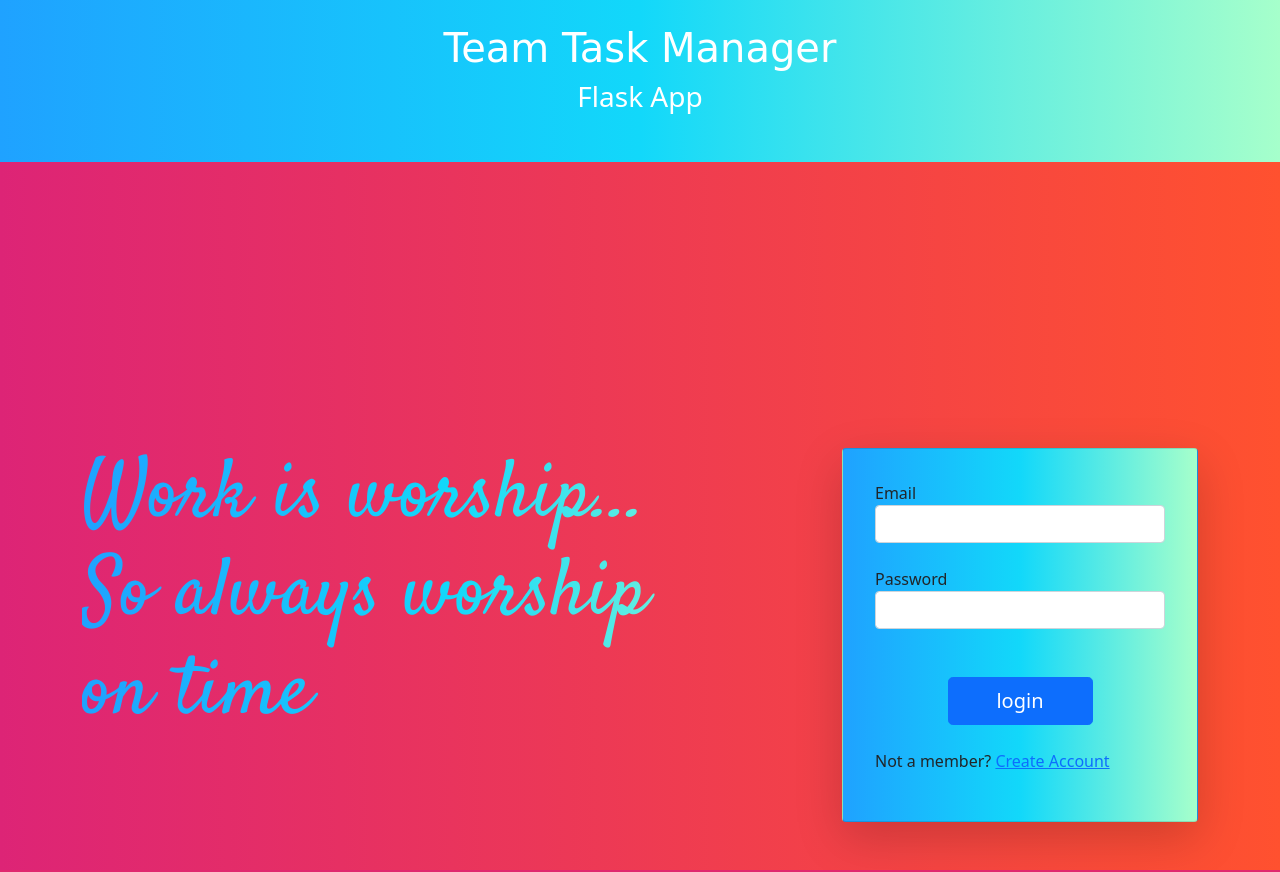
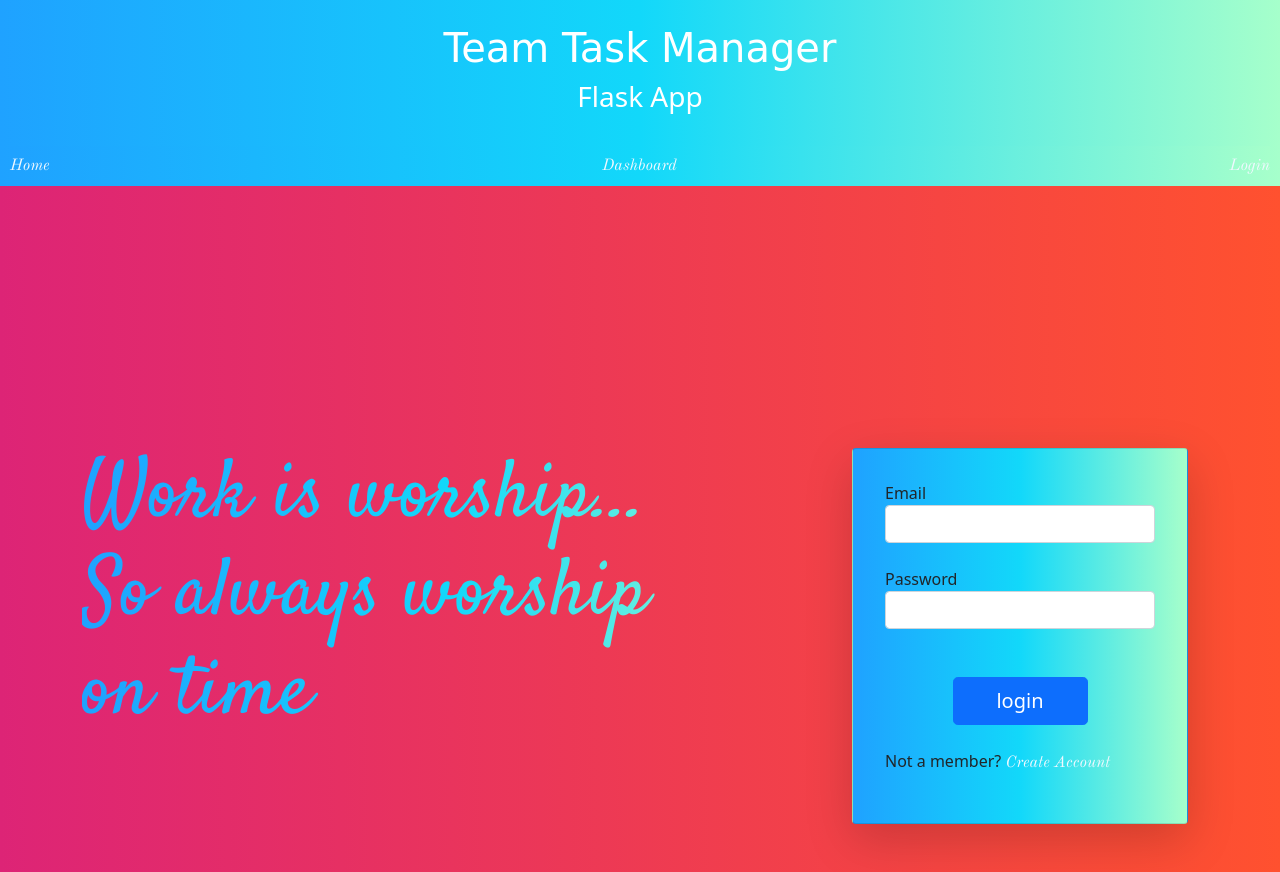
Before and after one commit to akmalsaiyad/team-task-manager, a Flask app: page / in a window 1280 px wide. Run offline with Flask 2, Linux system fonts and the light colour scheme; some libraries are stand-ins or nearby versions; some web fonts are replaced.

Commit message:
"vesion 1"

```diff
--- a/static/css/style.css
+++ b/static/css/style.css
@@ -1,5 +1,7 @@
 @import url('https://fonts.googleapis.com/css2?family=Potta+One&display=swap');
 @import url('https://fonts.googleapis.com/css2?family=Satisfy&display=swap');
+@import url('https://fonts.googleapis.com/css2?family=Old+Standard+TT:ital@1&display=swap');
+
 
 .body-bg{
      background: #FF512F;  /* fallback for old browsers */
@@ -10,7 +12,12 @@
 .bg-nav{ background: #1FA2FF;  /* fallback for old browsers */
     background: -webkit-linear-gradient(to left, #A6FFCB, #12D8FA, #1FA2FF);  /* Chrome 10-25, Safari 5.1-6 */
     background: linear-gradient(to left, #A6FFCB, #12D8FA, #1FA2FF); /* W3C, IE 10+/ Edge, Firefox 16+, Chrome 26+, Opera 12+, Safari 7+ */
-
+    margin :0 10px ;
+}
+.bg-nav a{
+    color: aliceblue;
+    font-family: 'Old Standard TT', serif;
+    text-decoration: none;
 }
 .center{
     color: rgb(255, 255, 255);
--- a/templates/index.html
+++ b/templates/index.html
@@ -20,9 +20,17 @@
           <h1>Team Task Manager</h1>
           <h3>Flask App</h3>
         </span>
+
+        <!-- nav bar -->
+
+        <nav class="navbar bg-nav">
+          <a href="/">Home</a>
+          <a href="/dashborad">Dashboard</a>
+          <a href="login">Login</a>
+        </nav>
+
       </header>
-      <nav class="navbar bg-nav">
-      </nav>
+
     </div>
     <div class="container mt-4">
         <div class="row">
```
